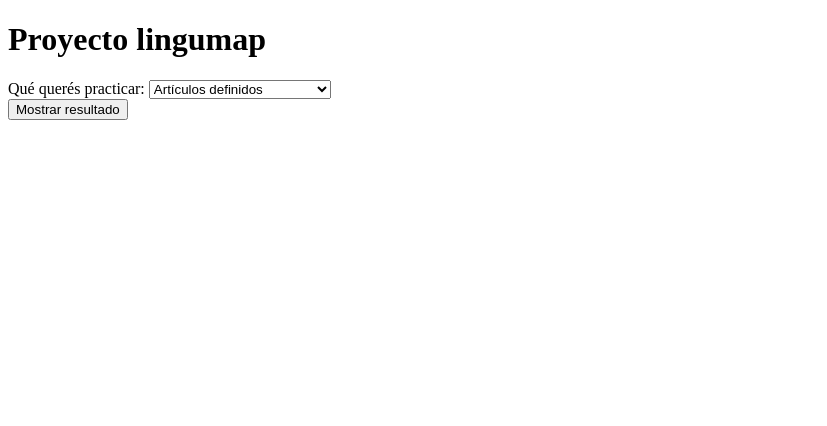
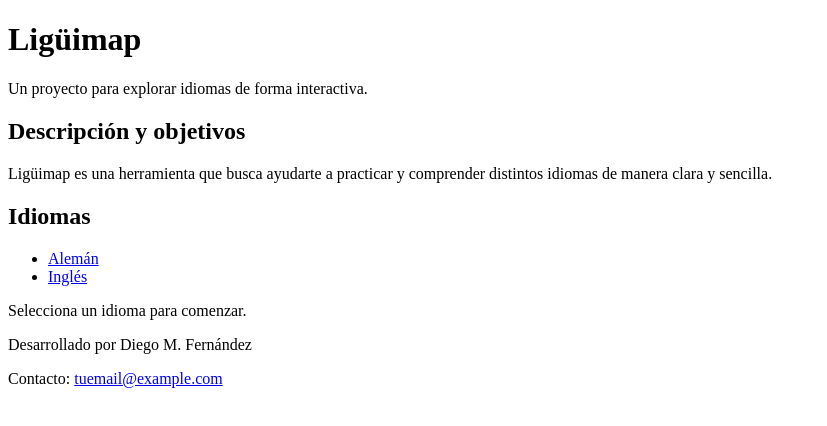
Before and after one commit to diegomarianof/linguimap, a plain HTML site: page index.html in a window 1280 px wide. Shown: the whole page, without its empty margins (0-827 px from the left). Drawn offline with Linux system fonts and the light colour scheme; a script that the page names is missing.

Commit message:
Update index.html

```diff
--- a/index.html
+++ b/index.html
@@ -1,33 +1,43 @@
 <!DOCTYPE html>
-<html lang="de">
+<html lang="es">
 <head>
-  <meta charset="UTF-8" />
-  <title>Declinador Alemán</title>
-  <link rel="stylesheet" href="styles.css" />
+  <meta charset="UTF-8">
+  <meta name="viewport" content="width=device-width, initial-scale=1.0">
+  <title>Ligüimap</title>
+  <link rel="stylesheet" href="styles.css">
 </head>
 <body>
-  <h1>Proyecto lingumap</h1>
+  <header>
+    <h1>Ligüimap</h1>
+    <p>Un proyecto para explorar idiomas de forma interactiva.</p>
+  </header>
 
-  <label for="tipo">Qué querés practicar:</label>
-  <select id="tipo">
-    <option>Artículos definidos</option>
-    <option>Artículos indefinidos</option>
-    <option>Pronombres posesivos</option>
-    <option>Pronombres reflexivos</option>
-    <option>Pronombres demostrativos</option>
-    <option>Desafío</option>
+  <main>
+    <section id="about">
+      <h2>Descripción y objetivos</h2>
+      <p>Ligüimap es una herramienta que busca ayudarte a practicar y comprender distintos idiomas de manera clara y sencilla.</p>
+    </section>
 
-  </select>
+    <section id="languages">
+      <h2>Idiomas</h2>
+      <nav>
+        <ul>
+          <li><a href="#" onclick="showLanguage('aleman')">Alemán</a></li>
+          <li><a href="#" onclick="showLanguage('ingles')">Inglés</a></li>
+          <!-- Podés agregar más idiomas después -->
+        </ul>
+      </nav>
 
-  <div id="opciones">
-    <!-- Campos dinámicos aquí -->
-  </div>
+      <div id="language-content">
+        <p>Selecciona un idioma para comenzar.</p>
+      </div>
+    </section>
+  </main>
 
-  <button id="mostrar">Mostrar resultado</button>
-
-  <h2 id="resultado"></h2>
-  <p id="ejemplo"></p>
-  <p id="explicacion"></p>
+  <footer>
+    <p>Desarrollado por Diego M. Fernández</p>
+    <p>Contacto: <a href="mailto:tuemail@example.com">tuemail@example.com</a></p>
+  </footer>
 
   <script src="app.js"></script>
 </body>
```
